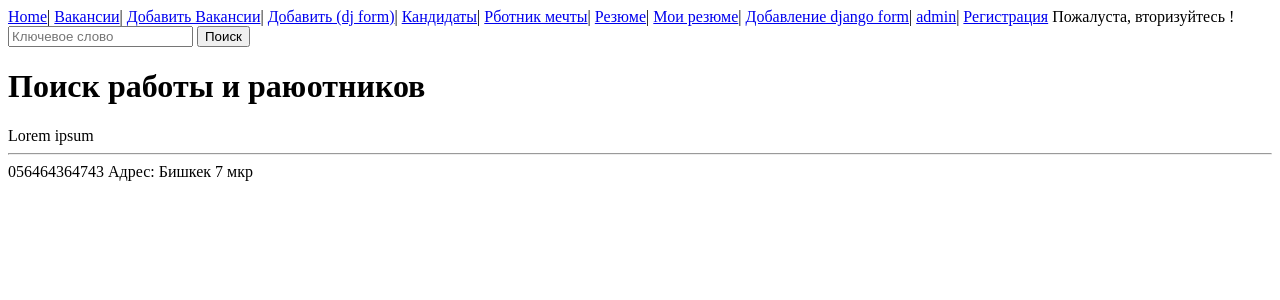
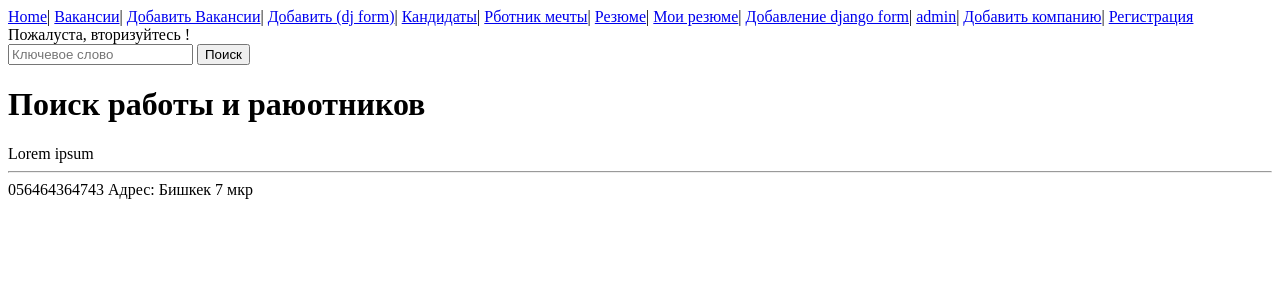
Before and after one commit to bob200531/python_work, a Django app: template core/templates/index.html in a window 1280 px wide. Shown: the top 300 px of the page. Run offline with Django 3.2, Linux system fonts and the light colour scheme; the template is opened without the code that fills it, so the values that code supplies are empty.

Commit message:
global slave

```diff
--- a/core/templates/base.html
+++ b/core/templates/base.html
@@ -20,6 +20,7 @@
             <a href="/my-resume">Мои резюме</a>|
             <a href="/add-resume-df">Добавление django form</a>|
             <a href="/admin">admin</a>|
+            <a href="/company_add">Добавить компанию</a>|
 <!--            <a href="/company">Список компаний</a>-->
 <!--            защита -->
             {% if request.user.is_authenticated %}
```
